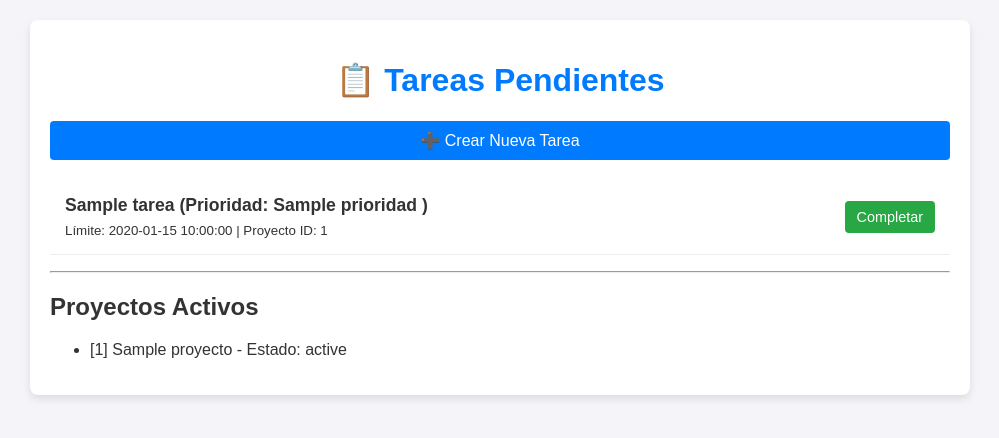
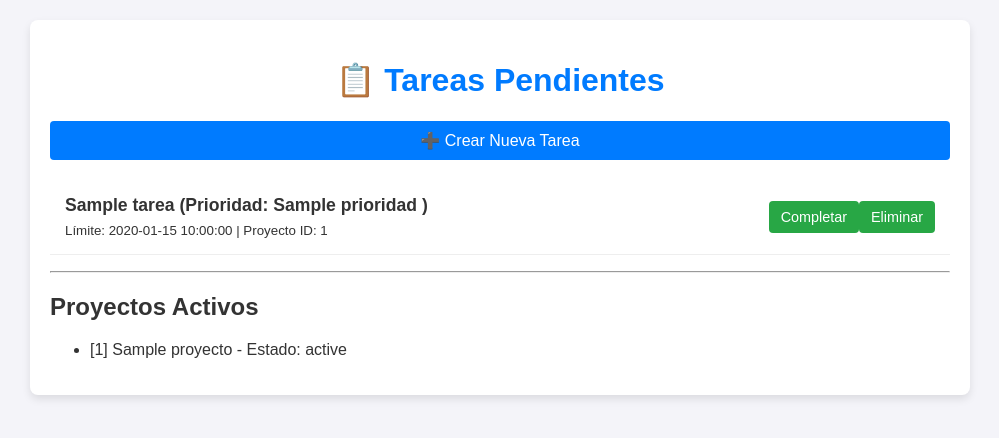
Before and after one commit to Hector-E-Rdz-2412054/taskflow_hector2412054, a Flask app: template templates/index.html in a window 1280 px wide. Shown: the top 438 px of the page, without its empty margins (140-1139 px from the left). Run offline with Flask 3, Linux system fonts and the light colour scheme; the template is opened without the code that fills it: most values are stand-ins (such as "Sample title", 1, 10 or a date in 2020).

Commit message:
Incorpore operacion eliminar

```diff
--- a/app.py
+++ b/app.py
@@ -1,10 +1,11 @@
 # app.py
-from flask import Flask, render_template, request, redirect, url_for
+from flask import Flask, render_template, request, redirect, url_for, flash
 from src.database import DBManager, crear_tablas
 from src.modelos import Tarea, Proyecto
 
 # Inicialización de la aplicación Flask
 app = Flask(__name__)
+app.secret_key = 'tu_clave_secreta_super_segura_cambiala_en_produccion'
 # Instancia de nuestro gestor de la DB (se conecta o crea las tablas)
 db_manager = DBManager()
 
@@ -69,6 +70,21 @@ def completar_tarea(tarea_id):
     # 2. Redirigimos al usuario a la página principal para ver el cambio
     return redirect(url_for('index'))
 
+@app.route('/eliminar/<int:tarea_id>', methods=['POST'])  # NUEVO: Eliminar tareas
+def eliminar_tarea(tarea_id):
+    """Elimina una tarea (solo POST)."""
+    try:
+        resultado = db_manager.eliminar_tarea(tarea_id)
+        if resultado:
+            flash(f"Tarea {tarea_id} eliminada", "success")
+        else:
+            flash(f"Tarea {tarea_id} no encontrada", "error")
+    except Exception as e:
+        flash(f"Error al eliminar tarea: {str(e)}", "error")
+
+    return redirect(url_for('index'))
+
+
 if __name__ == '__main__':
     # Aseguramos que la DB esté inicializada y corremos el servidor
     #db_manager ya ejecuta crear_tablas()
--- a/src/database.py
+++ b/src/database.py
@@ -146,6 +146,19 @@ class DBManager:
         conn.close()
         return updated
 
+    def eliminar_tarea(self, tarea_id):
+        """Elimina una tarea."""
+        conn = get_connection()
+        cursor = conn.cursor()
+
+        cursor.execute("DELETE FROM tareas WHERE id = ?", (tarea_id,))
+
+        filas_afectadas = cursor.rowcount
+        conn.commit()
+        conn.close()
+
+        return filas_afectadas > 0
+
 
 if __name__ == '__main__':
     # Bloque de prueba para la clase
--- a/templates/index.html
+++ b/templates/index.html
@@ -28,10 +28,15 @@
                 </div>
 
                 <!-- <a href="#" class="action-button">Completar</a> -->
-                <a href="{{ url_for('completar_tarea', tarea_id=tarea._id) }}"
-                class="action-button">
-                Completar
-                </a>
+                <form method="POST" action="{{ url_for('completar_tarea', tarea_id=tarea._id) }}" style="display:inline;">
+                    <button type="submit" class="action-button">Completar</button>
+                </form>
+
+                <form method="POST" action="{{ url_for('eliminar_tarea', tarea_id=tarea._id) }}" style="display:inline;">
+                    <button type="submit" class="action-button">Eliminar</button>
+                </form>
+
+
             </li>
             {% else %}
             <li class="task-item">No tienes tareas pendientes. ¡Hora de crear una!</li>
```
